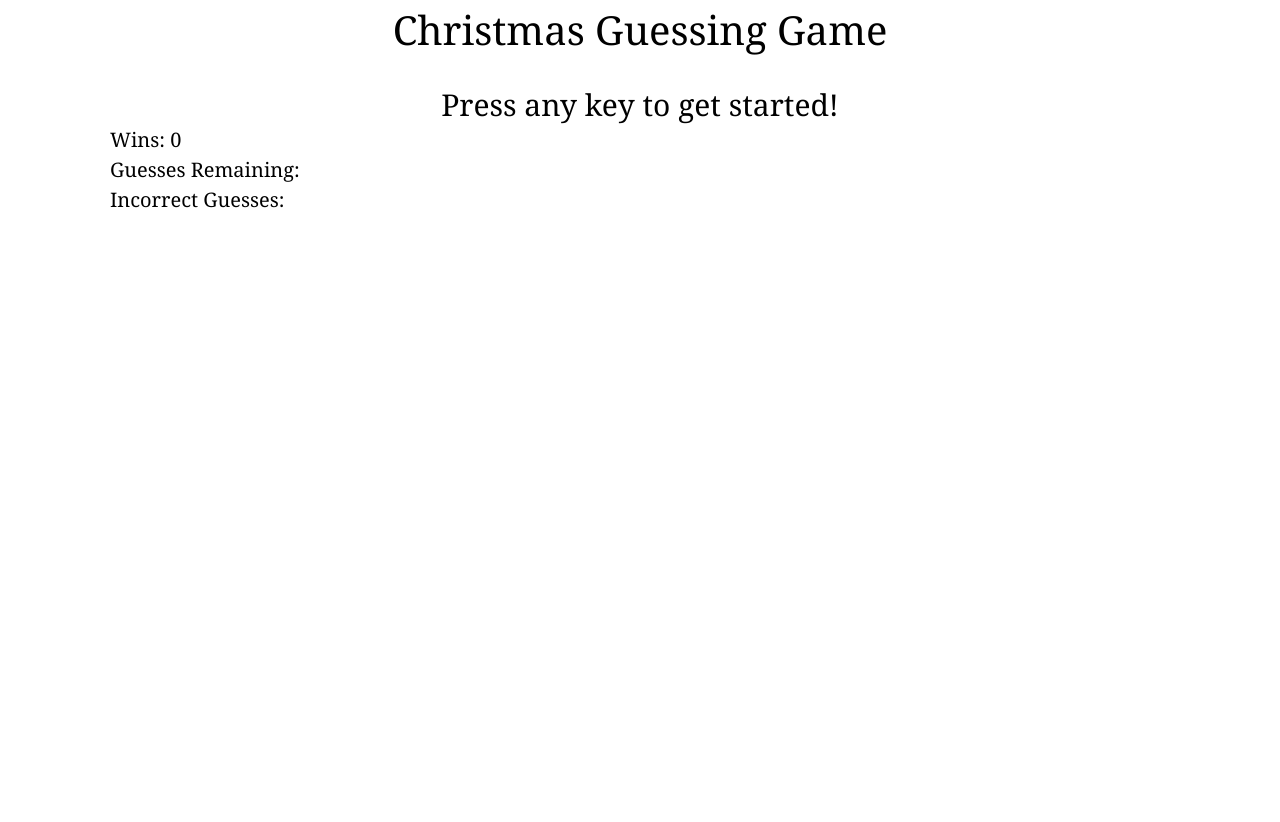
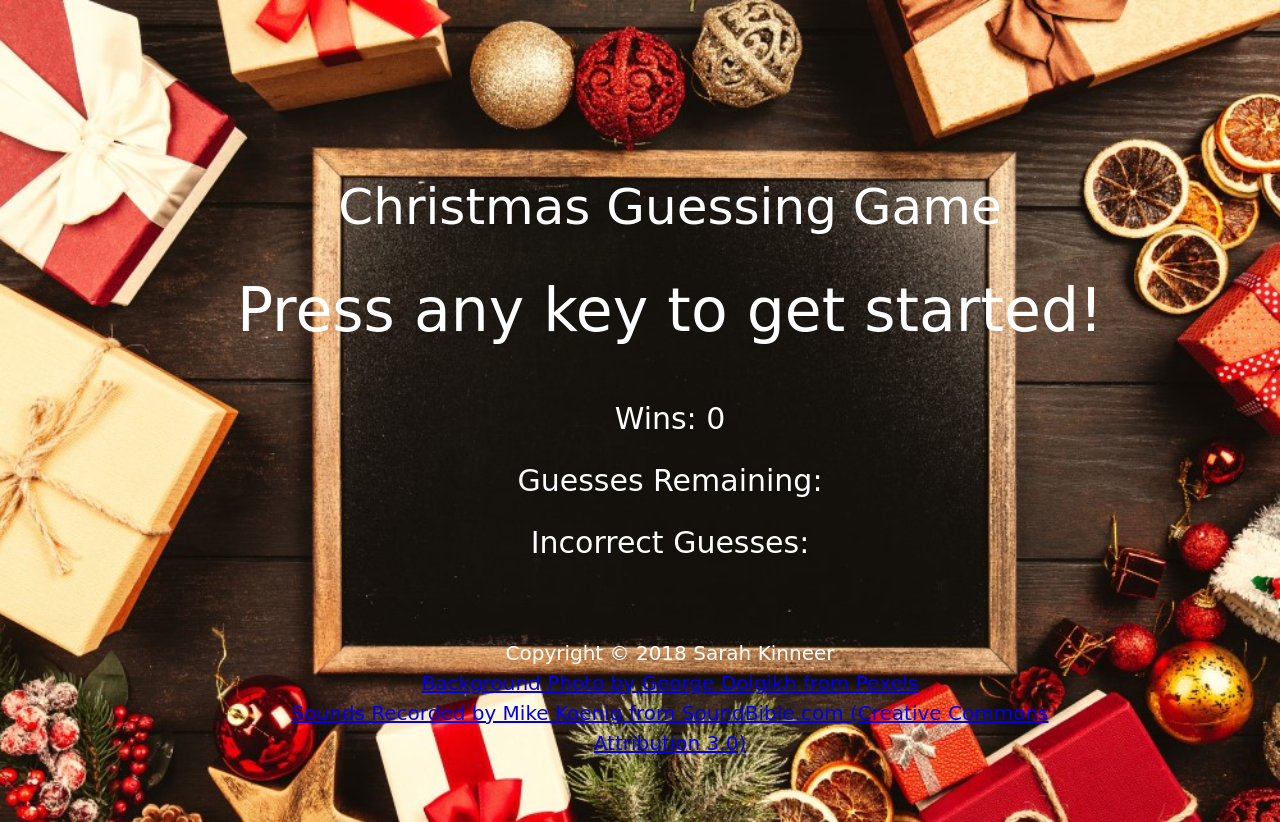
Before and after one commit to kinneers/Word-Guess-Game, a plain HTML site: page index.html in a window 1280 px wide. Before the commit the page ends 800 px from the top, so only its background shows below. Drawn offline with Linux system fonts and the light colour scheme; a web font is replaced by a local one.

Commit message:
Problem with an earlier commit- attempting a clean commit of completed project- except for media queries

```diff
--- a/assets/css/style.css
+++ b/assets/css/style.css
@@ -1,30 +1,72 @@
 body {
-    font-family: Cambria, Cochin, Georgia, Times, 'Times New Roman', serif;
-    margin: 10px 100px;
+    font-family: 'Mountains of Christmas', cursive;
+    background: url("../images/blackboard-board-boxes-1303090.jpg") no-repeat center center fixed;
+    background-size: cover;
+    margin: auto;
+    color: white;
+    display: flex;
+}
+
+.container {
+    display: flex;
+    flex-direction: column;
+    text-align: center;
+    margin: auto;
+    max-width: 970px;
+    margin-top: 150px;
+    padding-left: 60px;
 }
 
 h1 {
-    text-align: center;
-    font-size: 40px;
-    margin: 10px 20px 40px 20px;
+    font-size: 50px;
+    padding: 2rem;
 }
 
 h2 {
-    font-size: 30px;
-    margin: 10px;
+    font-size: 60px;
+    padding: 1rem;
 
 }
 
 h3 {
-    font-size: 20px;
-    margin: 10px;
-}
-
-#start {
-    text-align: center;
+    font-size: 30px;
+    padding: 1rem;
 }
 
 #answerText {
+    padding: 1rem;
+    font-size: 60px;
+    letter-spacing: 2rem;
+}
+
+footer {
+    padding: 4rem;
     text-align: center;
-    font-size: 60px;
+    line-height: 1.5;
+    font-size: 20px;
 }
+
+a:visited {
+    color: green;
+}
+
+a:hover {
+    color: red;
+}
+
+a:focus {
+    color: red;
+}
+
+
+@media screen and (max-width: 980px) {
+
+}
+
+@media screen and (max-width: 768px) {
+
+}
+
+@media screen and (max-width: 640px) {
+
+}
--- a/assets/javascript/game.js
+++ b/assets/javascript/game.js
@@ -1,4 +1,4 @@
-var possibleWords = ['Christmas tree!', 'The North Pole!', 'snowball fight!', 'gingerbread house!']; //Array of possible words/phrases
+var possibleWords = ['nutcracker', 'Christmas trees', 'The North Pole', 'snowball fight', 'gingerbread house', 'winter wonderland', 'candy canes', 'stockings hung by the chimney', 'chestnuts roasting', 'St. Nicholas', 'Santa Claus is coming to town!', 'Rudolph', 'eight tiny reindeer', 'up on the housetop', "elves in Santa's workshop", 'ornaments', 'figgy pudding', 'coal in your stocking', 'presents under the tree', 'sleigh rides', 'White Christmas', 'kissing under the mistletoe', 'Silent Night', 'All I Want for Christmas is My Two Front Teeth', 'Grandma Got Run Over by a Reindeer']; //Array of possible words/phrases
 var currentWord = ""; //variable to hold the current word/phrase as a string
 var guess = ""; //string ready to hold current guessed letter
 var display = ""; //String ready to display the game board on the page
@@ -34,24 +34,30 @@ document.onkeyup = function(event) {
 
         if (letterCheck.test(guess)) { //Checks that the guess is a letter, returns boolean
             if ((guessedLetters.indexOf(guess.toUpperCase()) > -1) && (displayWord.indexOf(guess) === -1) && (displayWord.indexOf(guess.toUpperCase()) === -1)) { //Logic: guess is already in incorrectly guessed array and is not in the display word (correct letters) array
-                console.log("You have already guessed this letter."); //Future idea- play a whah-wha sound or a beat
+                console.log("You have already guessed this letter."); //This incorrect letter has been guessed
+                document.getElementById("soundLose").play(); //Plays snowball splat audio
             }
+
             else if ((guessedLetters.indexOf(guess.toUpperCase()) === -1) && (displayWord.indexOf(guess) === -1) && (displayWord.indexOf(guess.toUpperCase()) === -1)) { //Logic: the guess has not already been guessed and is not in the display word (correct letters) array
                 guessedLetters.push(guess.toUpperCase()); //Adds the incorrect letter to the guessedLetters array as an uppercase letter
                 guessesLeft--; //Decrements the number of guesses
                 guessCountText.textContent = "Guesses Remaining: " + guessesLeft; //Updates the guesses left on the page
                 //There might be a way to add a space into the guessedLetters array (use concat or maybe join)- but I'll try this once everthing else is working
                 guessedLettersText.textContent = "Incorrect Guesses: " + guessedLetters; //Updates the guessed letters shown on the page
+                document.getElementById("soundLose").play(); //Plays snowball splat audio
             }
+
             else { //By process of elimination, this must be a correct letter
                 for (var j = 0; j < currentWord.length; j++) { //Begins a loop that will write the correct guess into the display string
                     if (currentWord.toLowerCase()[j] === guess) { //Finds the index on each loop of the correct guess
                         display = display.substr(0,j) + currentWord[j] + display.substr(j+1); //Logic: Splits the current display into two substrings, one starting from index 0 and going length j (so ending just before the correctly guessed letter); one starting at j+1, which is the index just after j; and using the currentWord[j] to update the correctly guessed letter in order to preserve original capitalization choice
                     }
+                document.getElementById("soundWin").play(); //Plays jingle bells ringing
                 }
                 answerText.textContent = display; //Displays the game board on the page
             }
         }
+
         else {
             console.log("Not a valid input. Choose a letter."); //Logs message in console that non-letter was selected
         }
@@ -60,13 +66,14 @@ document.onkeyup = function(event) {
         if (display.indexOf("_") === -1) { //When there are no more blanks in the display the user has won
             wins++; //Increments the number of wins
             winCountText.textContent = "Wins: " + wins; //Displays number of wins
-            //Play a sound
+            document.getElementById("soundWin").play(); //Plays jingle bells ringing
+
         }
 
         //User Loses
         if (guessesLeft === 0) {
             console.log("You lost");
-            //Play a losing sound
+            document.getElementById("soundLose").play(); //Plays snowball splat audio
         }
 
         //Restart Game after either winning or losing
@@ -97,12 +104,3 @@ document.onkeyup = function(event) {
         }
     }
 }
-
-//Bonus: Play a sound or song when the user guesses their word correctly, like in our demo.
-//Bonus: Write some stylish CSS rules to make a design that fits your game's theme.
-
-//HARD MODE: Organize your game code as an object, except for the key events to get the letter guessed. This will be a challenge if you haven't coded with JavaScript before, but we encourage anyone already familiar with the language to try this out.
-    //Save your whole game and its properties in an object.
-    //Save any of your game's functions as methods, and call them underneath your object declaration using event listeners.
-    //Don't forget to place your global variables and functions above your object.
-    //Remember: global variables, then objects, then calls.
--- a/index.html
+++ b/index.html
@@ -5,12 +5,14 @@
     <meta charset="utf-8" />
     <meta http-equiv="X-UA-Compatible" content="IE-edge" />
     <meta name="viewport" content="width=device-width, initial-scale=1" />
+    <link href="https://fonts.googleapis.com/css?family=Mountains+of+Christmas" rel="stylesheet">
     <link rel="stylesheet" type="text/css" media="screen" href="assets/css/reset.css" />
     <link rel="stylesheet" type="text/css" media="screen" href="assets/css/style.css" />
     <title>Word Guess Game</title>
 </head>
 
 <body>
+    <div class="container">
         <h1>Christmas Guessing Game</h1>
 
         <h2 id="start">Press any key to get started!</h2>
@@ -23,6 +25,20 @@
 
         <h3 id="guessedLettersText">Incorrect Guesses: </h3>
 
+        <audio id="soundLose" src="assets/sounds/Snow Ball Throw And Splat-SoundBible.com-992042947.mp3"></audio>
+
+        <audio id="soundWin" src="assets/sounds/Sleigh Bells Ringing-SoundBible.com-1890102065.wav"></audio>
+
+        <footer class="footer">
+            <span class="footer-content">
+                <p>Copyright &copy; 2018 Sarah Kinneer</p>
+                <a href=https://www.pexels.com/photo/close-up-photo-of-black-board-1303090>Background Photo by George Dolgikh from Pexels</a>
+                <br>
+                <a href=http://soundbible.com/suggest.php?q=christmas&x=0&y=0>Sounds Recorded by Mike Koenig from SoundBible.com (Creative Commons Attribution 3.0)</a>
+            </span>
+        </footer>
+    </div>
+
     <script src="assets/javascript/game.js" type="text/javascript"></script>
 </body>
 
```
Also changed, not shown: assets/images/blackboard-board-boxes-1303090.jpg (added), 2 other files. Lines whose indentation alone changed are shown as unchanged.
